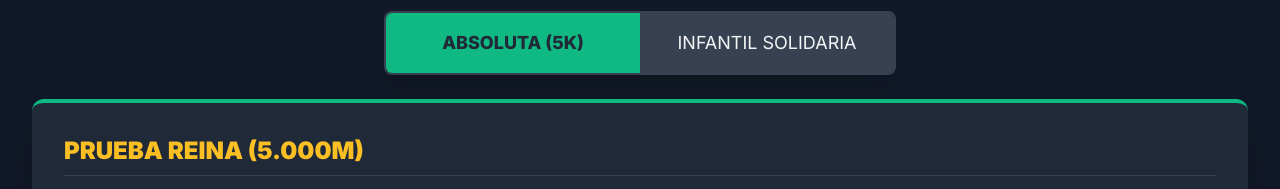
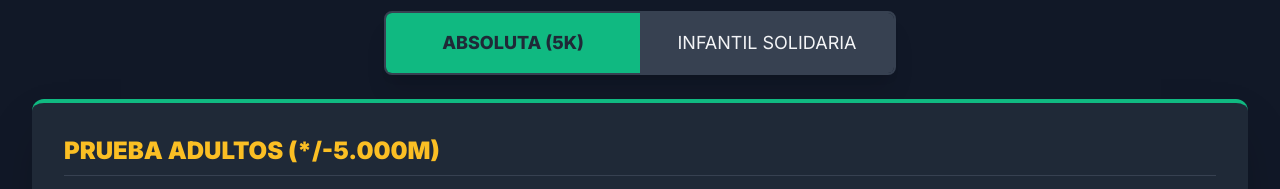
Before and after one commit to Luisgeria/San-Silvestre-Geria, a plain HTML site: page index.html in a window 1280 px wide. Shown: the part 1280-1469 px from the top of the page. Drawn offline with nearby package versions, Linux system fonts and the light colour scheme.

Commit message:
Update index.html

```diff
--- a/index.html
+++ b/index.html
@@ -167,7 +167,7 @@
             <div class="bg-gray-800 p-8 rounded-xl shadow-2xl border-t-4 border-emerald-500">
                 <!-- Panel 1: Absoluta -->
                 <div id="panel-absoluta" role="tabpanel" aria-labelledby="tab-absoluta" class="tab-panel">
-                    <h3 class="text-2xl font-black text-amber-400 mb-4 border-b pb-2 border-gray-700 uppercase">PRUEBA REINA (5.000m)</h3>
+                    <h3 class="text-2xl font-black text-amber-400 mb-4 border-b pb-2 border-gray-700 uppercase">PRUEBA ADULTOS (*/-5.000m)</h3>
                     <ul class="list-none space-y-4">
                         <li class="flex items-center text-lg text-gray-200"><span class="text-2xl mr-4 text-emerald-400">⚡</span> <strong>SALIDA:</strong> 17:00 h.</li>
                         <li class="flex items-center text-lg text-gray-200"><span class="text-2xl mr-4 text-emerald-400">🗺️</span> <strong>DISTANCIA:</strong> 5.000 metros (Aprox. | Una vuelta al circuito).</li>
```
